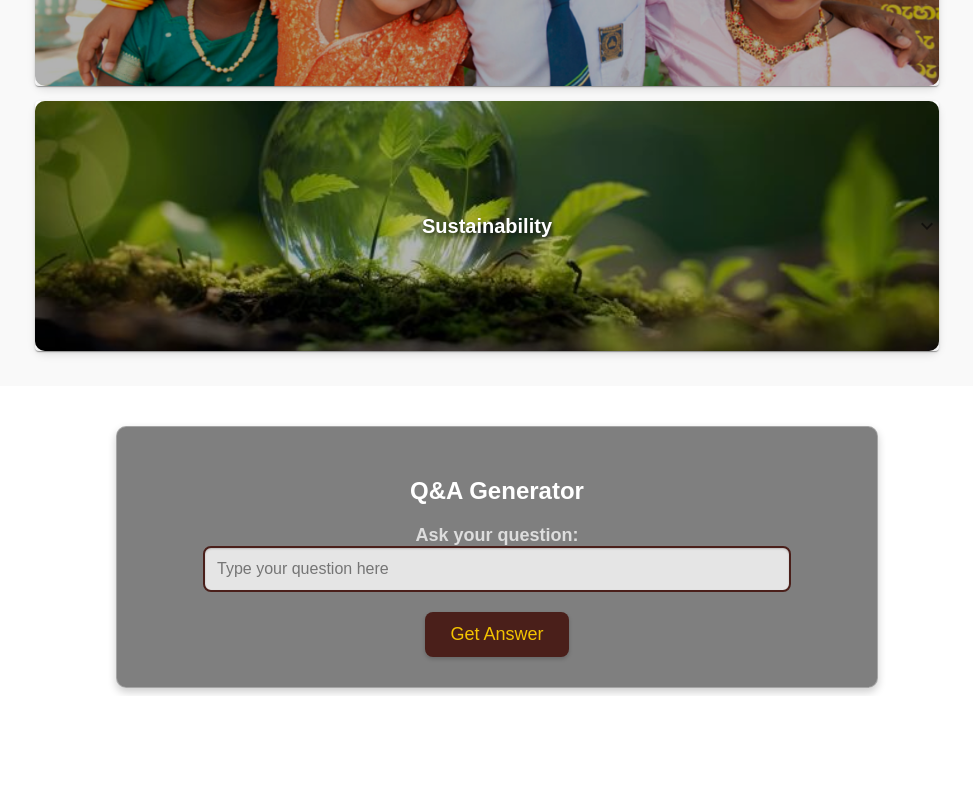
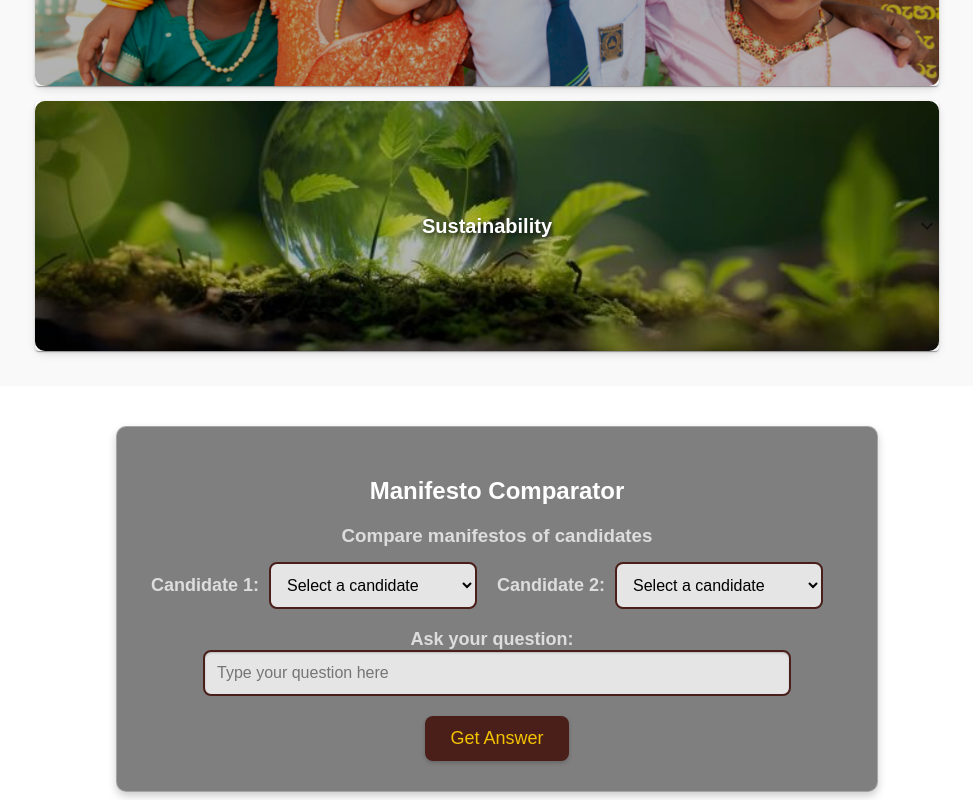
Before and after one commit to CheliM7/043_ChatGPT, a React (Vite) app in the folder frontend/: page /manifestos in a window 1280 px wide. Shown: the part 1219-2019 px from the top of the page, without its empty margins (148-1121 px from the left). Before the commit the page ends 1915 px from the top, so only its background shows below. Built offline with nearby package versions, Linux system fonts and the light colour scheme.

Commit message:
qnaSection2 implemented in manifesto page

```diff
--- a/frontend/src/components/manifestoPage/qnaSection2.jsx
+++ b/frontend/src/components/manifestoPage/qnaSection2.jsx
@@ -23,6 +23,11 @@ const Container = styled.div`
 const Heading = styled.h2`
   color: #fff;
   margin-bottom: 20px;
+`;
+
+const SubHeading = styled.h3`
+  color: #ddd;
+  margin-bottom: 15px;
 `;
 
 const InputSection = styled.div`
@@ -113,8 +118,8 @@ const QnASection = () => {
   const [question, setQuestion] = useState('');
   const [answer, setAnswer] = useState('');
   const [loading, setLoading] = useState(false);
-  const [candidate1, setCandidate1] = useState('candidate1');
-  const [candidate2, setCandidate2] = useState('candidate2');
+  const [candidate1, setCandidate1] = useState('');
+  const [candidate2, setCandidate2] = useState('');
 
   const handleQuestionChange = (event) => {
     setQuestion(event.target.value);
@@ -129,8 +134,8 @@ const QnASection = () => {
   };
 
   const generateAnswer = async () => {
-    if (!question) {
-      alert("Please type a question.");
+    if (!question || !candidate1 || !candidate2) {
+      alert("Please type a question and select both candidates.");
       return;
     }
 
@@ -189,19 +194,22 @@ const QnASection = () => {
 
   return (
     <Container>
-      <Heading>Q&A Generator</Heading>
+      <Heading>Manifesto Comparator</Heading>
+      <SubHeading>Compare manifestos of candidates</SubHeading> {/* Added this heading */}
       <InputSection>
         <Label htmlFor="candidate1">Candidate 1:</Label>
         <Select id="candidate1" value={candidate1} onChange={handleCandidate1Change}>
-          <option value="candidate1">Candidate 1</option>
-          <option value="candidate2">Candidate 2</option>
-          <option value="candidate3">Candidate 3</option>
+          <option value="" disabled>Select a candidate</option> {/* Placeholder */}
+          <option value="candidate1">Anura Dissanayake</option>
+          <option value="candidate2">Sajith Premadasa</option>
+          <option value="candidate3">Ranil Wickremasinghe</option>
         </Select>
         <Label htmlFor="candidate2">Candidate 2:</Label>
         <Select id="candidate2" value={candidate2} onChange={handleCandidate2Change}>
-          <option value="candidate1">Candidate 1</option>
-          <option value="candidate2">Candidate 2</option>
-          <option value="candidate3">Candidate 3</option>
+          <option value="" disabled>Select a candidate</option> {/* Placeholder */}
+          <option value="candidate1">Anura Dissanayake</option>
+          <option value="candidate2">Sajith Premadasa</option>
+          <option value="candidate3">Ranil Wickremasinghe</option>
         </Select>
       </InputSection>
       <InputSection>
--- a/frontend/src/pages/manifestoPage.jsx
+++ b/frontend/src/pages/manifestoPage.jsx
@@ -1,7 +1,7 @@
 import React, { useEffect, useRef } from 'react';
 import styled from 'styled-components';
 import ArrowBackIcon from '@mui/icons-material/ArrowBack';
-import QnASection from '../components/manifestoPage/qnaSection';
+import QnASection from '../components/manifestoPage/qnaSection2';
 import SidebarSection from '../components/manifestoPage/sidebarSection';
 
 const NAVBAR_HEIGHT = '120px';
```
